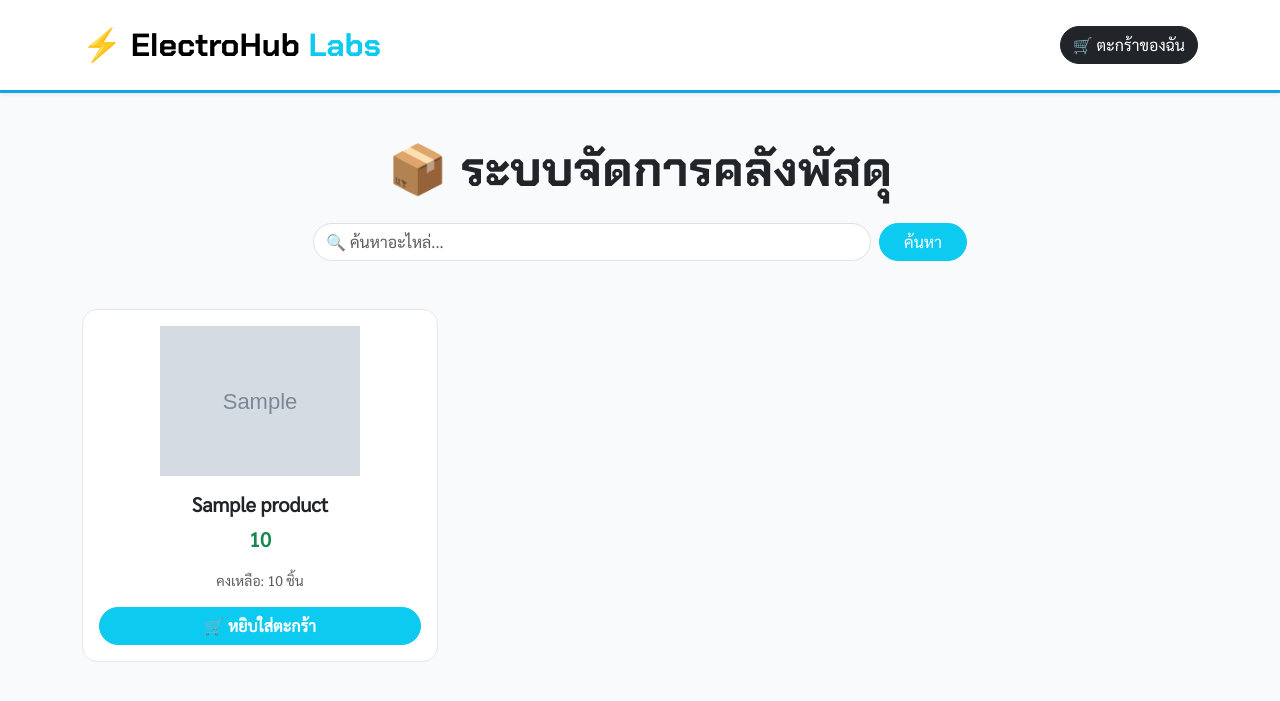
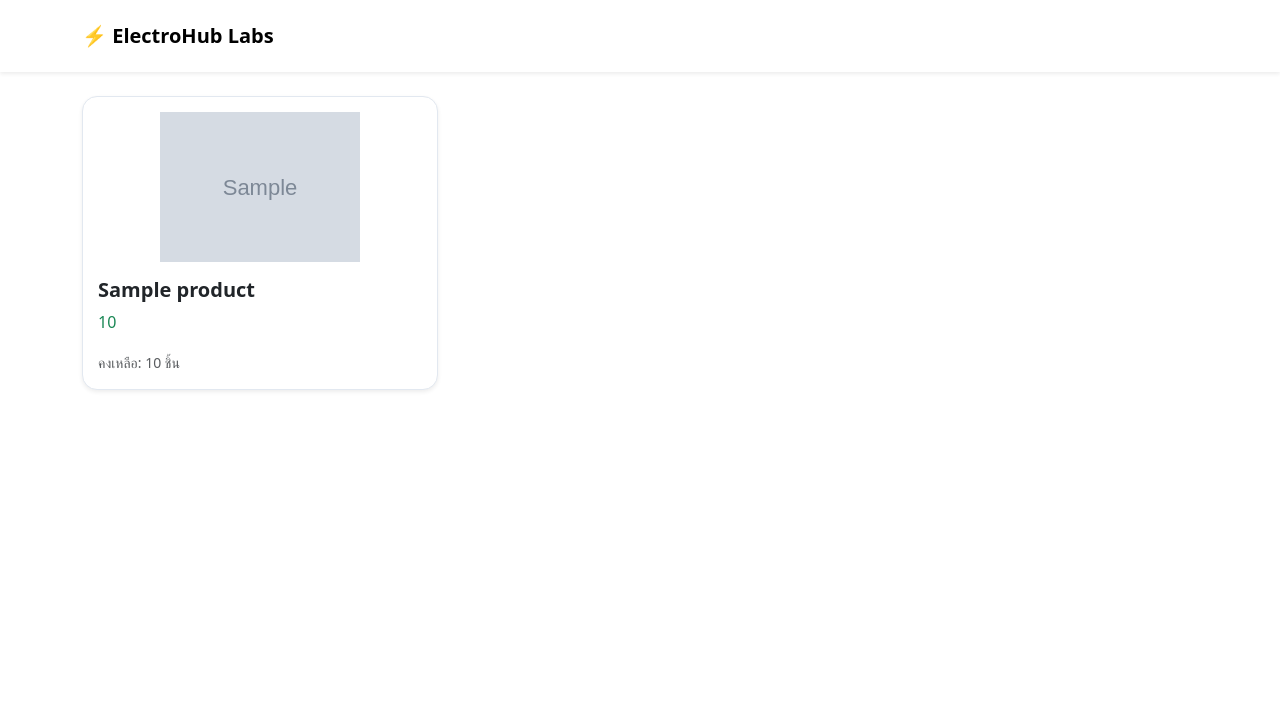
Before and after one commit to aerfst1712-debug/PyCharmMiscProject, a Flask app: template templates/index.html in a window 1280 px wide. Shown: the top 701 px of the page. Run offline with Flask 3, Linux system fonts and the light colour scheme; the template is opened without the code that fills it: most values are stand-ins (such as "Sample title", 1, 10 or a date in 2020); grey boxes marked "Sample" are stand-in pictures.

Commit message:
Update index.html

```diff
--- a/templates/index.html
+++ b/templates/index.html
@@ -4,139 +4,50 @@
     <meta charset="UTF-8">
     <title>ElectroHub Labs</title>
     <link href="https://cdn.jsdelivr.net/npm/bootstrap@5.3.0/dist/css/bootstrap.min.css" rel="stylesheet">
-    <link href="https://fonts.googleapis.com/css2?family=Chakra+Petch:wght@700&family=Sarabun&display=swap" rel="stylesheet">
     <style>
-        body { font-family: 'Sarabun', sans-serif; background-color: #f8fafc; }
-        h1, .navbar-brand, .stat-num { font-family: 'Chakra Petch', sans-serif; }
-        .navbar { background: white; border-bottom: 3px solid #0ea5e9; }
-        .stat-card { background: white; border-radius: 15px; padding: 20px; text-align: center; border: 1px solid #e2e8f0; }
-        .stat-num { font-size: 2.5rem; color: #0ea5e9; }
-        .product-card { border-radius: 15px; transition: 0.3s; background: white; border: 1px solid #e2e8f0; }
-        .product-card:hover { transform: translateY(-10px); box-shadow: 0 10px 20px rgba(0,0,0,0.1); }
-        .cart-badge { background: #ef4444; color: white; border-radius: 50%; padding: 2px 6px; font-size: 0.7rem; position: absolute; top: -5px; right: -5px; }
+        .product-card { position: relative; border-radius: 15px; background: white; border: 1px solid #e2e8f0; padding: 15px; }
+        .admin-actions { position: absolute; top: 10px; right: 10px; z-index: 10; }
     </style>
 </head>
 <body>
-    <nav class="navbar sticky-top p-3 shadow-sm">
+
+    <nav class="navbar shadow-sm p-3 mb-4 bg-white">
         <div class="container">
-            <a class="navbar-brand fs-2" href="/">⚡ ElectroHub <span class="text-info">Labs</span></a>
+            <a class="navbar-brand fw-bold" href="/">⚡ ElectroHub Labs</a>
             <div>
-                <button class="btn btn-dark rounded-pill position-relative" data-bs-toggle="offcanvas" data-bs-target="#cartSidebar">
-                    🛒 ตะกร้าของฉัน <span id="cartCount" class="cart-badge d-none">0</span>
-                </button>
                 {% if is_admin %}
-                    <a href="/logout" class="btn btn-outline-danger rounded-pill ms-2">ออกจากระบบ</a>
+                    <span class="badge bg-danger">Admin Mode</span>
+                    <a href="/logout" class="btn btn-outline-danger btn-sm">ออกจากระบบ</a>
                 {% endif %}
             </div>
         </div>
     </nav>
 
-    <div class="container my-5">
+    <div class="container">
         {% if is_admin %}
-        <div class="row g-4 mb-5">
-            <div class="col-md-8">
-                <div class="row g-3">
-                    <div class="col-6"><div class="stat-card"><small>เบอร์อะไหล่</small><div class="stat-num">{{ total_items }}</div></div></div>
-                    <div class="col-6"><div class="stat-card"><small>จำนวนรวม</small><div class="stat-num text-primary">{{ total_stock }}</div></div></div>
-                    <div class="col-6"><div class="stat-card border-warning"><small>ใกล้หมด</small><div class="stat-num text-warning">{{ low_stock_count }}</div></div></div>
-                    <div class="col-6"><div class="stat-card border-danger"><small>หมดคลัง</small><div class="stat-num text-danger">{{ out_of_stock_count }}</div></div></div>
-                </div>
-            </div>
-            <div class="col-md-4">
-                <div class="stat-card h-100"><canvas id="myChart"></canvas></div>
-            </div>
-        </div>
+        <div class="alert alert-info">คุณกำลังใช้งานในโหมดแอดมิน</div>
         {% endif %}
-
-        <div class="text-center mb-5">
-            <h1 class="display-5 fw-bold">📦 ระบบจัดการคลังพัสดุ</h1>
-            <form class="d-flex gap-2 justify-content-center mt-4">
-                <input name="search" class="form-control rounded-pill w-50" placeholder="🔍 ค้นหาอะไหล่...">
-                <button class="btn btn-info rounded-pill px-4 text-white">ค้นหา</button>
-            </form>
-        </div>
 
         <div class="row g-4">
             {% for p in products %}
-            <div class="col-md-4 col-sm-6">
-                <div class="product-card p-3 h-100 text-center">
-                    <img src="{{ p.image_url }}" style="height:150px; object-fit:contain;" class="mb-3">
+            <div class="col-md-4">
+                <div class="product-card shadow-sm h-100">
+
+                    {% if is_admin %}
+                    <div class="admin-actions">
+                        <a href="/edit/{{ p.id }}" class="btn btn-warning btn-sm">✏️ แก้ไข</a>
+                        <a href="/delete/{{ p.id }}" class="btn btn-danger btn-sm" onclick="return confirm('ยืนยันการลบ?')">🗑️ ลบ</a>
+                    </div>
+                    {% endif %}
+
+                    <img src="{{ p.image_url }}" style="height:150px; width:100%; object-fit:contain;" class="mb-3">
                     <h5 class="fw-bold">{{ p.name }}</h5>
-                    <p class="text-success fw-bold fs-5">{{ p.price }}</p>
-                    <small class="text-muted d-block mb-3">คงเหลือ: {{ p.stock }} ชิ้น</small>
-                    <button class="btn btn-info w-100 rounded-pill text-white fw-bold" onclick="addToCart('{{ p.id }}', '{{ p.name }}', '{{ p.price }}', {{ p.stock }})">🛒 หยิบใส่ตะกร้า</button>
+                    <p class="text-success">{{ p.price }}</p>
+                    <small class="text-muted">คงเหลือ: {{ p.stock }} ชิ้น</small>
                 </div>
             </div>
             {% endfor %}
         </div>
     </div>
-
-    <div class="offcanvas offcanvas-end" id="cartSidebar">
-        <div class="offcanvas-header border-bottom"><h5>🛒 ตะกร้าสินค้า</h5><button class="btn-close" data-bs-dismiss="offcanvas"></button></div>
-        <div class="offcanvas-body">
-            <div id="cartItems" class="mb-4"></div>
-            <div id="paymentArea" class="d-none border-top pt-3">
-                <h6 class="fw-bold">💳 ชำระเงินผ่าน PromptPay</h6>
-                <div class="text-center bg-light p-3 rounded">
-                    <img src="https://api.qrserver.com/v1/create-qr-code/?size=150x150&data=0812345678" class="mb-2">
-                    <p class="small mb-2">นายสมชาย ยอดนักพัฒนา</p>
-                    <input type="file" id="slipFile" class="form-control form-control-sm mb-2">
-                    <button class="btn btn-success w-100 rounded-pill" onclick="confirmCheckout()">✅ ยืนยันการสั่งซื้อ</button>
-                </div>
-            </div>
-        </div>
-    </div>
-
-    <script src="https://cdn.jsdelivr.net/npm/bootstrap@5.3.0/dist/js/bootstrap.bundle.min.js"></script>
-    <script src="https://cdn.jsdelivr.net/npm/chart.js"></script>
-    <script>
-        let cart = [];
-        function playBeep() {
-            let context = new AudioContext();
-            let osc = context.createOscillator();
-            osc.type = "sine";
-            osc.frequency.value = 880;
-            osc.connect(context.destination);
-            osc.start();
-            osc.stop(context.currentTime + 0.1);
-        }
-
-        function addToCart(id, name, price, stock) {
-            if(stock <= 0) return alert('สินค้าหมด!');
-            cart.push({id, name, price, qty: 1});
-            playBeep();
-            updateCartUI();
-        }
-
-        function updateCartUI() {
-            let html = '';
-            cart.forEach(i => html += `<div class="small mb-2">${i.name} - ${i.price}</div>`);
-            document.getElementById('cartItems').innerHTML = html || 'ตะกร้าว่างเปล่า';
-            document.getElementById('cartCount').innerText = cart.length;
-            document.getElementById('cartCount').classList.toggle('d-none', cart.length === 0);
-            document.getElementById('paymentArea').classList.toggle('d-none', cart.length === 0);
-        }
-
-        function confirmCheckout() {
-            if(!document.getElementById('slipFile').value) return alert('กรุณาแนบสลิป!');
-            fetch('/checkout', {
-                method: 'POST',
-                headers: {'Content-Type': 'application/json'},
-                body: JSON.stringify({cart})
-            })
-            .then(res => res.json())
-            .then(data => window.location.href = '/receipt/' + data.order_id);
-        }
-
-        {% if is_admin %}
-        new Chart(document.getElementById('myChart'), {
-            type: 'doughnut',
-            data: {
-                labels: {{ chart_labels|tojson }},
-                datasets: [{ data: {{ chart_data|tojson }}, backgroundColor: ['#0ea5e9', '#059669', '#f59e0b'] }]
-            }
-        });
-        {% endif %}
-    </script>
 </body>
 </html>
```
